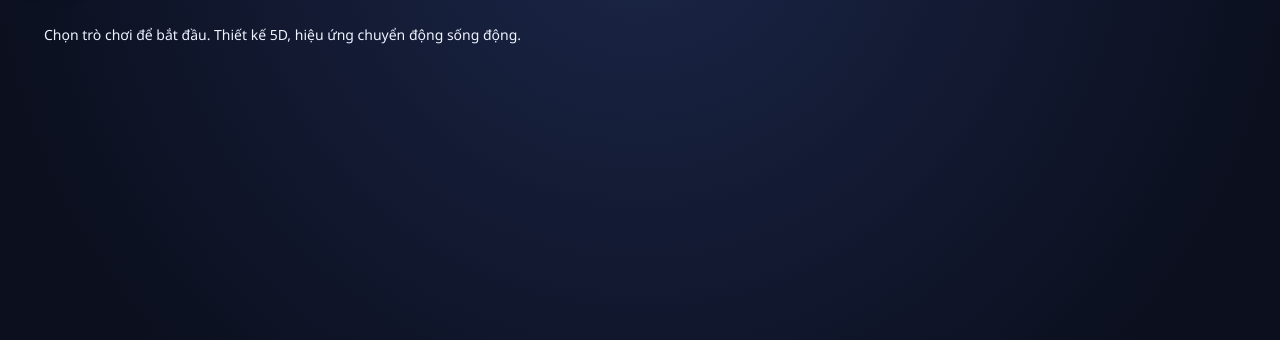
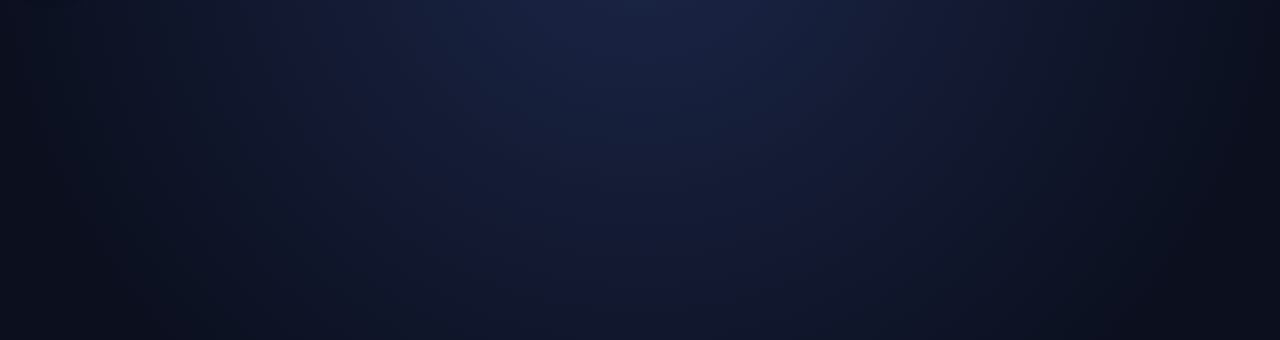
Before and after one commit to huybui101/sands12.com, a Python web app: template templates/section.html in a window 1280 px wide. Shown: the part 99-439 px from the top of the page. Run offline with Jinja, Linux system fonts and the light colour scheme; the template is opened without the code that fills it, so the values that code supplies are empty.

Commit message:
Remove section subtitle

```diff
--- a/templates/section.html
+++ b/templates/section.html
@@ -3,7 +3,6 @@
 {% block content %}
 <section class="section-header">
   <h2>{{ title }}</h2>
-  <p data-i18n="section_subtitle">Chọn trò chơi để bắt đầu. Thiết kế 5D, hiệu ứng chuyển động sống động.</p>
 </section>
 
 <section class="game-grid">
```
